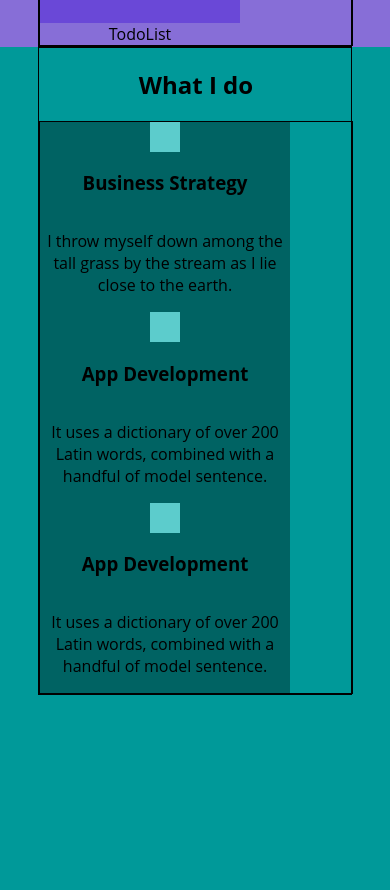
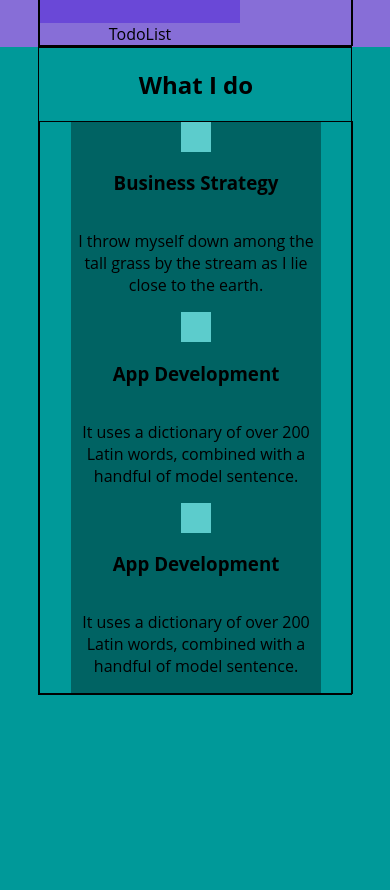
Before and after one commit to Grisha0404/portfolio, a React (Create React App) app: page / in a window 390 px wide. Shown: the part 1920-2810 px from the top of the page. Built offline with nearby package versions, Linux system fonts and the light colour scheme.

Commit message:
refactor styles

```diff
--- a/src/components/features/features.module.css
+++ b/src/components/features/features.module.css
@@ -18,3 +18,8 @@
     justify-content: space-between;
     flex-wrap: wrap;
 }
+@media screen and (max-width: 939px) {
+    .block{
+        justify-content: space-around;
+    }
+}
```
